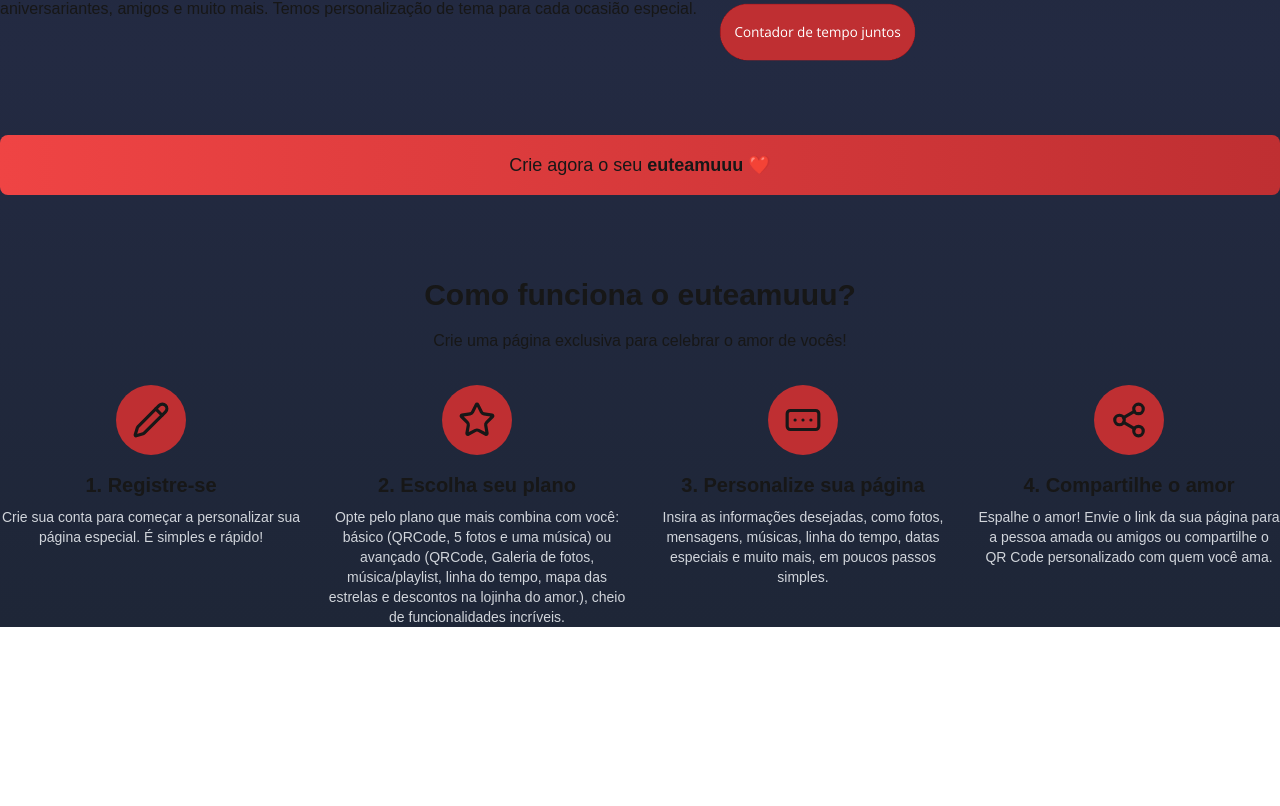
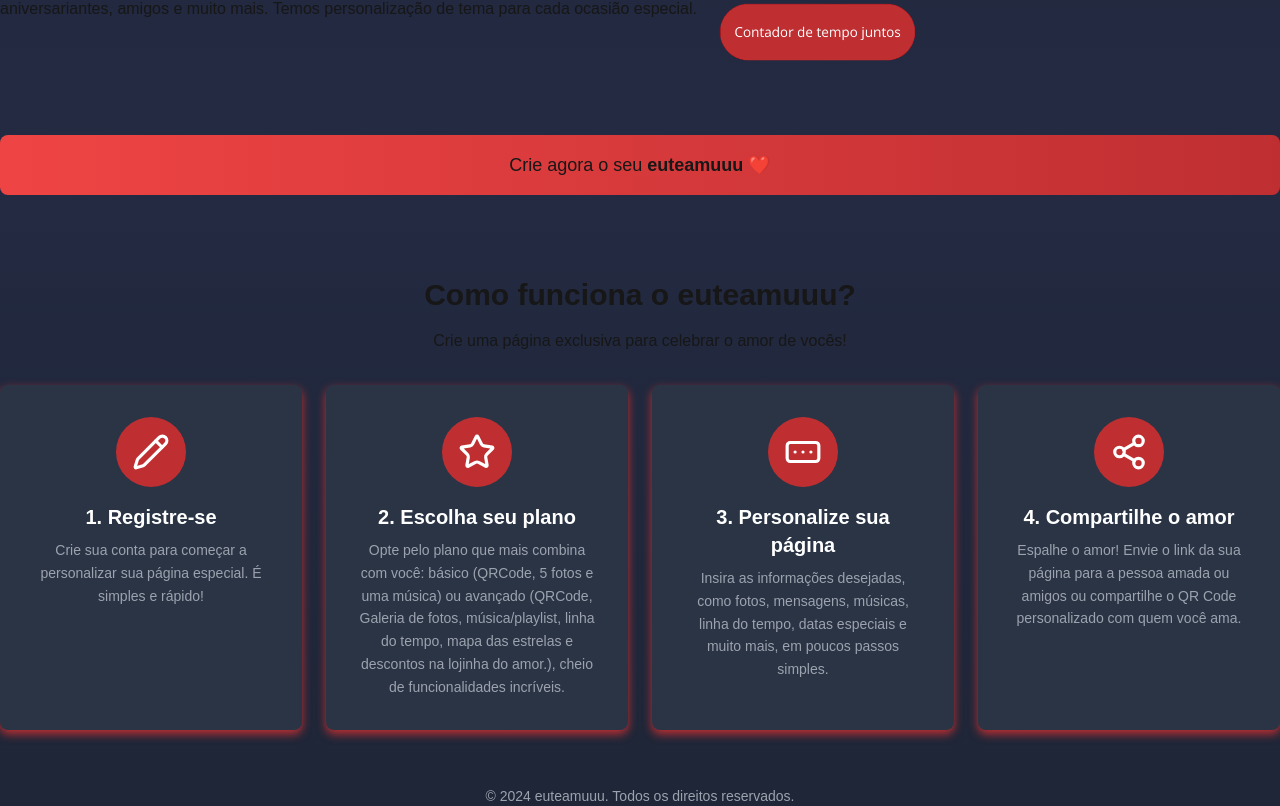
Before and after one commit to tiago-dias-laureano/euteamuuu, a Next.js app: page /lp in a window 1280 px wide. Shown: the part 523-1329 px from the top of the page. Before the commit the page ends 1150 px from the top, so only its background shows below. Built offline with nearby package versions, Linux system fonts and the light colour scheme.

Commit message:
up project

```diff
--- a/app/components/Card.tsx
+++ b/app/components/Card.tsx
@@ -1,5 +1,4 @@
 import { IconType } from "react-icons";
-import { LuPencil } from "react-icons/lu";
 
 type Props = {
   title: string;
@@ -9,13 +8,17 @@
 
 export default function Card({ Icon, title, description }: Props) {
   return (
-    <div className="flex flex-col items-center text-center">
-      <div className="icon bg-[#BF2F32] p-4 rounded-full">
-        <Icon size={38} />
-      </div>
+<div className="flex flex-col items-center text-center bg-[#2A3445] p-8 rounded-lg shadow-[0_4px_10px_#BF2F32]">
+  <div className="icon bg-[#BF2F32] p-4 rounded-full mb-4">
+    <Icon size={38} className="text-white" />
+  </div>
 
-      <div className="text-xl font-bold mt-4">{ title }</div>
-      <p className="mt-2 text-sm text-gray-300">{ description }</p>
-    </div>
+  <div className="text-xl font-extrabold text-white mb-2">{title}</div>
+  <p className="text-sm text-gray-400 leading-relaxed">
+    {description}
+  </p>
+</div>
+
+
   )
 }
--- /dev/null
+++ b/app/components/Footer.tsx
@@ -0,0 +1,9 @@
+export default function Footer() {
+  return (
+    <footer className="mt-14 text-center">
+      <p className="text-sm text-gray-400">
+        © 2024 euteamuuu. Todos os direitos reservados.
+      </p>
+  </footer>
+  );
+}
--- a/app/components/Phone.tsx
+++ b/app/components/Phone.tsx
@@ -2,7 +2,7 @@
 
 export default function Phone() {
   return(
-    <div className="md:w-[45%] w-full">
+    <div className="md:w-[45%]">
       <Image
         src="/hero.png"
         alt="image example"
--- a/app/lp/page.tsx
+++ b/app/lp/page.tsx
@@ -1,12 +1,13 @@
 import Phone from "../components/Phone";
 import Logo from "../components/Logo";
 import CardsSection from "../components/CardsSection";
+import Footer from "../components/Footer";
 
 export default function LP() {
   return (
     <>
       <div className="bg-gradient-to-b from-[#1E2637] via-[#232A42] to-[#1E2637] p-4 md:p-0 ">
-        <header className="h-screen flex container justify-center mx-auto flex-col">
+        <header className="h-screen flex container justify-center mx-auto flex-col md:mb-100">
           <div className="flex md:flex-row flex-col items-center">
             <div className="space-y-8 md:w-[55%]">
               <Logo />
@@ -31,12 +32,14 @@
 
             <Phone />
           </div>
+
           <button className="bg-gradient-to-r from-red-500 to-[#BF2F32] p-4 rounded-lg text-lg">
             Crie agora o seu <strong>euteamuuu ❤️</strong>
           </button>
         </header>
 
         <CardsSection />
+        <Footer />
       </div>
     </>
   );
```
